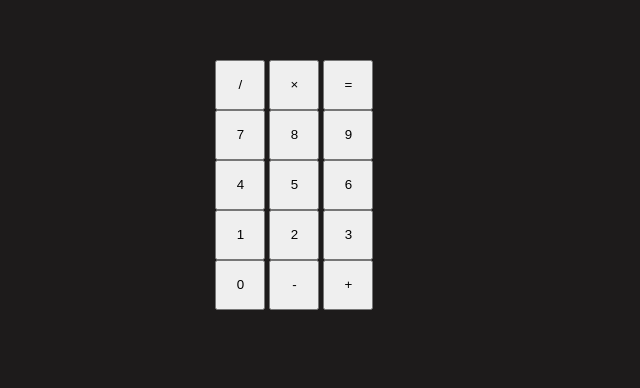
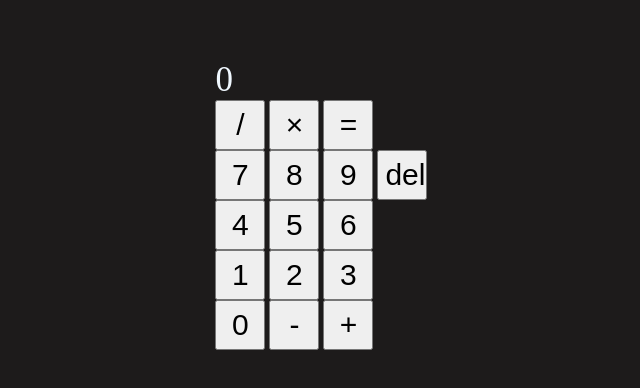
Before and after one commit to BugganeHuman/shop-of-laptops, a plain HTML site: page index.html in a window 1280 px wide. Shown: the part 130-518 px from the top of the page, without its empty margins (235-875 px from the left). Drawn offline with Linux system fonts and the light colour scheme.

Commit message:
final version in 21.09.25

```diff
--- a/index.html
+++ b/index.html
@@ -8,13 +8,14 @@
   </head>
   <body>
     <main id="main">
-      <div id="result"></div>
+      <div id="result">0</div>
       <button class="symbols" id="symbol-/">/</button>
       <button class="symbols" id="symbol-*">×</button>
       <button class="symbols" id="symbol-=">=</button><br />
       <button class="numbers" id="number-7">7</button>
       <button class="numbers" id="number-8">8</button>
-      <button class="numbers" id="number-9">9</button> <br />
+      <button class="numbers" id="number-9">9</button>
+      <button class="symbols" id="symbol-del">del</button> <br />
       <button class="numbers" id="number-4">4</button>
       <button class="numbers" id="number-5">5</button>
       <button class="numbers" id="number-6">6</button> <br />
@@ -31,6 +32,7 @@
       const symbol_of_multiply = document.getElementById("symbol-*");
       const symbol_of_plus = document.getElementById("symbol-+");
       const symbol_of_minus = document.getElementById("symbol--");
+      const symbol_of_del = document.getElementById("symbol-del");
       const number0 = document.getElementById("number-0");
       const number1 = document.getElementById("number-1");
       const number2 = document.getElementById("number-2");
@@ -84,6 +86,9 @@
       number9.addEventListener("click", () => {
         result.textContent += "9";
       });
+      symbol_of_del.addEventListener("click", () => {
+        result.textContent = "0";
+      });
     </script>
   </body>
 </html>
--- a/style.css
+++ b/style.css
@@ -12,8 +12,10 @@ body {
 .numbers {
   width: 50px;
   height: 50px;
+  font-size: 30px;
 }
 .symbols {
   width: 50px;
   height: 50px;
+  font-size: 30px;
 }
```
